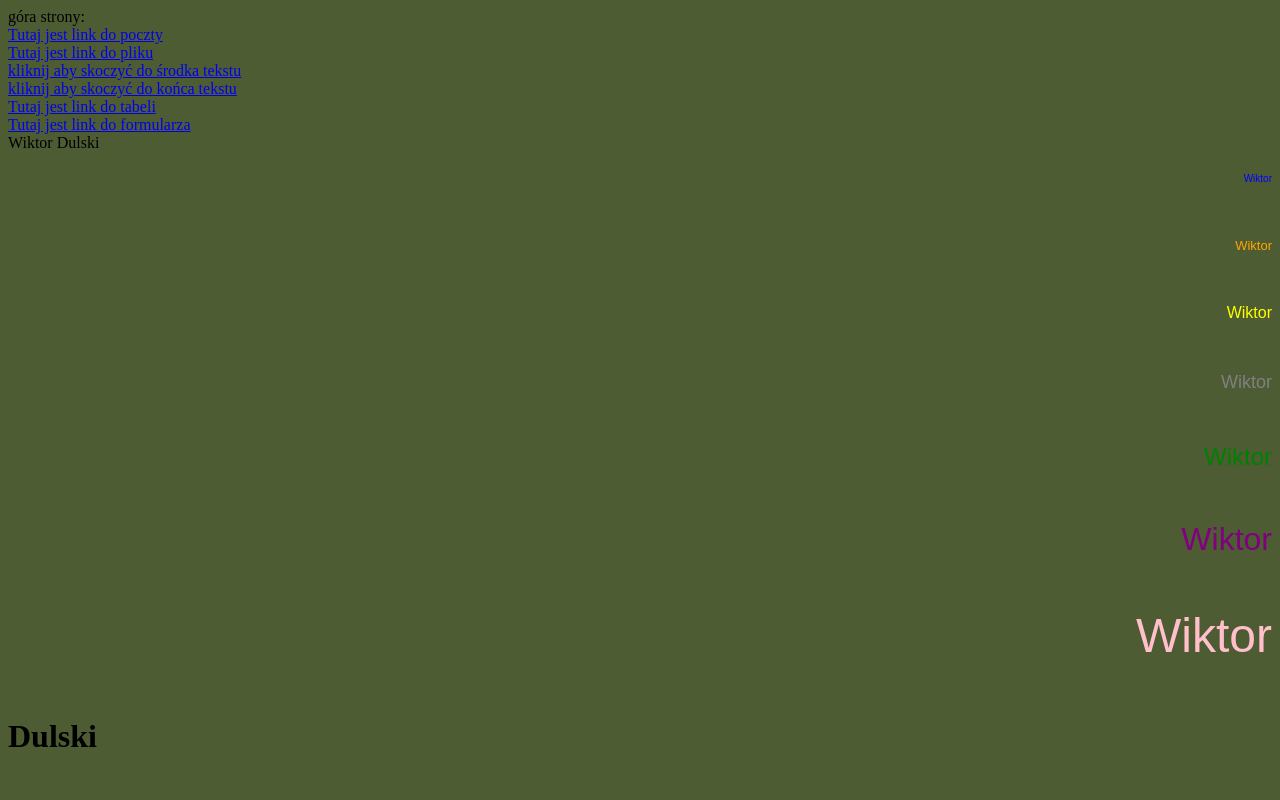
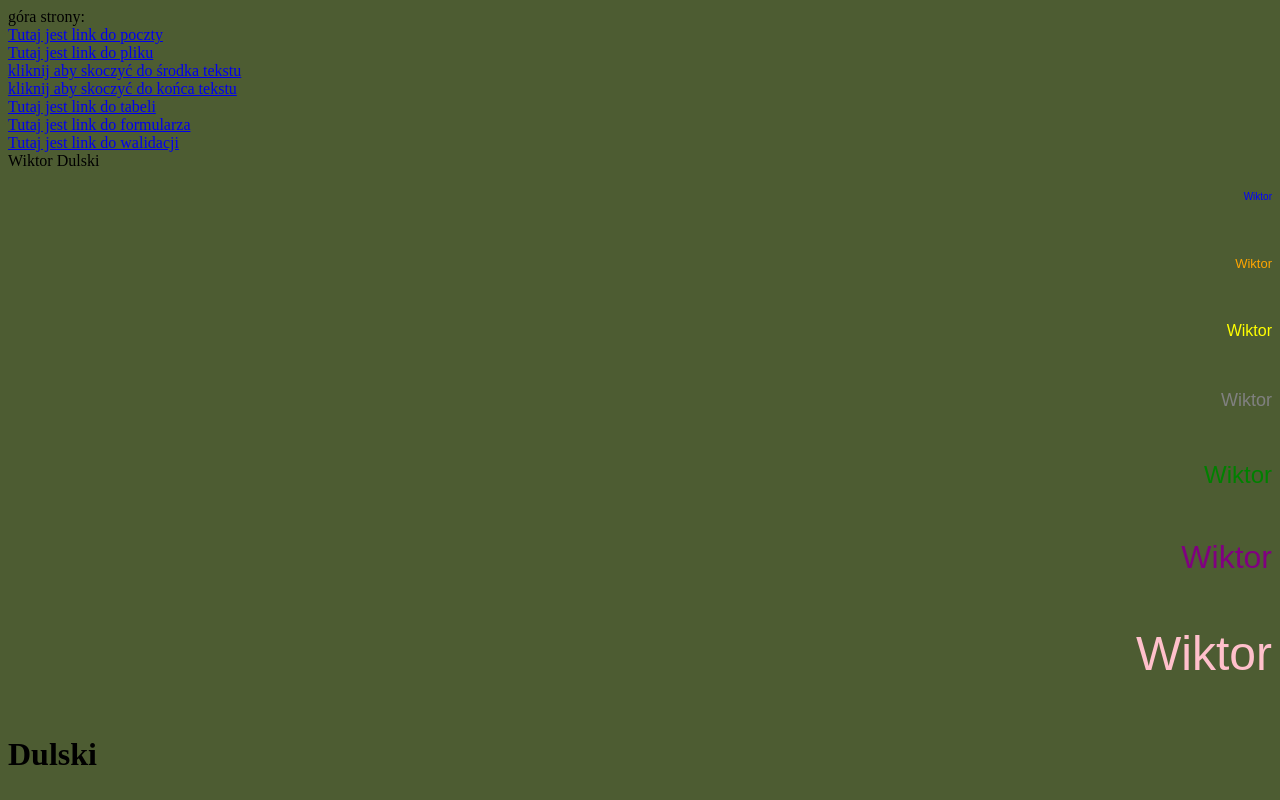
Before and after one commit to Rzodkiw/praca, a plain HTML site: page index.html in a window 1280 px wide. Shown: the top 800 px of the page. Drawn offline with Linux system fonts and the light colour scheme.

Commit message:
Update index.html

```diff
--- a/index.html
+++ b/index.html
@@ -13,6 +13,7 @@
 		<a href="#skok_do_końca">kliknij aby skoczyć do końca tekstu</a><br>
 		<A HREF="tabela_Dulski.html"> Tutaj jest link do tabeli </a><br>
 		<A HREF="formularz_Dulski.html"> Tutaj jest link do formularza </a><br>
+		<A HREF="walidacja.html"> Tutaj jest link do walidacji </a><br>
 	    Wiktor Dulski
 <p align="right"> <font color="blue" size="1" face="Arial"> Wiktor </font> </p> <br>
 <p align="right"> <font color="orange" size="2" face="Arial"> Wiktor </font> </p> <br>
@@ -48,6 +49,7 @@
 		<a href="#skok_do_końca">kliknij aby skoczyć do końca tekstu</a><br>
 		<A HREF="tabela_Dulski.html"> Tutaj jest link do tabeli</a><br>
 		<A HREF="formularz_Dulski.html"> Tutaj jest link do formularza </a><br>
+		<A HREF="walidacja.html"> Tutaj jest link do walidacji </a><br>
 <h1 ALIGN=left > <font size="6"> Żart o Papudze </font> </h1>
 
 <FIELDSET>
@@ -178,6 +180,7 @@ Procesory AMD Ryzen 9:<br>
 		<a href="#skok_do_środka">kliknij aby skoczyć do środka tekstu</a><br>
 		<A HREF="tabela_Dulski.html"> Tutaj jest link do tabeli </a><br>
 		<A HREF="formularz_Dulski.html"> Tutaj jest link do formularza </a><br>
+		<A HREF="walidacja.html"> Tutaj jest link do walidacji</a><br>
 
 
 		</body>
```
